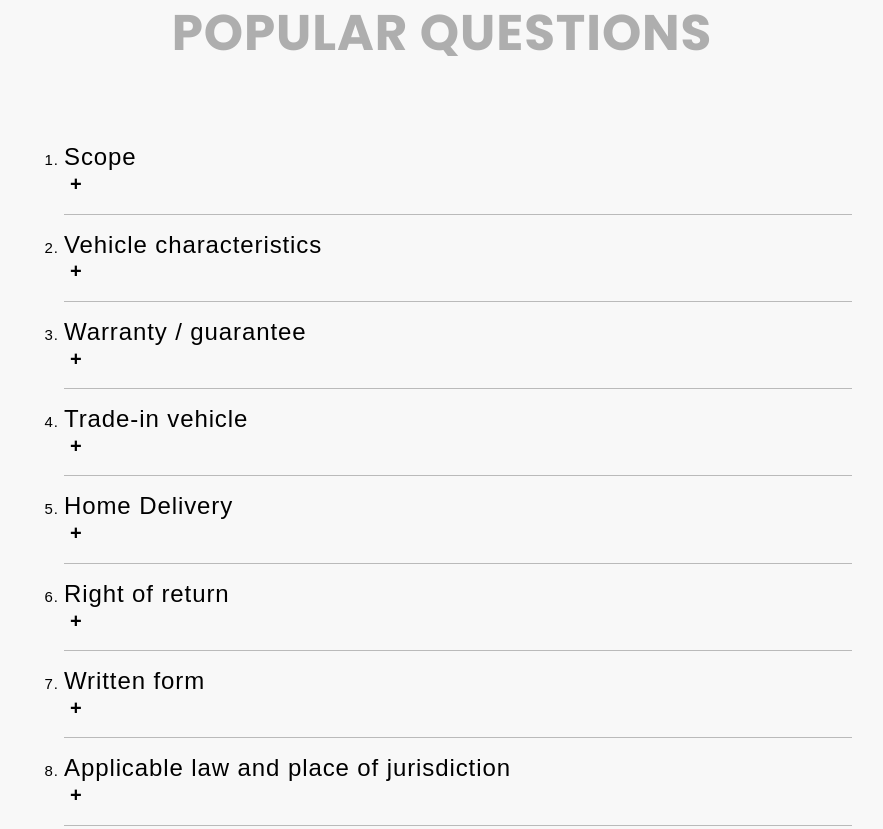
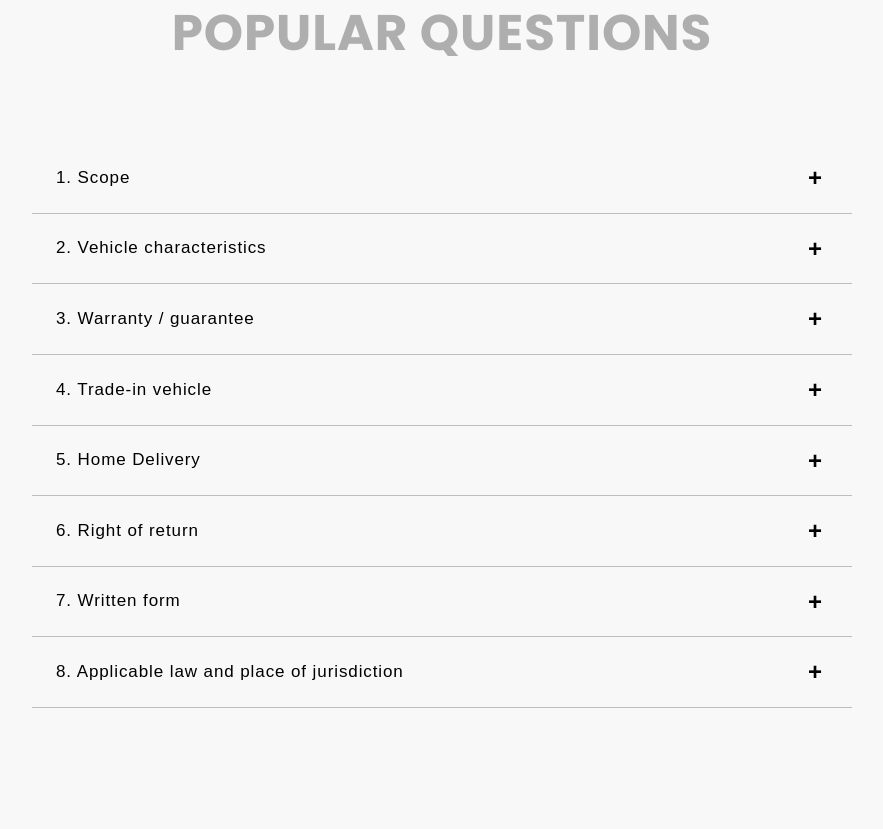
Before and after one commit to magistrkim/monza, a website built with Parcel: page src/index.html in a window 1280 px wide. Shown: the part 3224-4053 px from the top of the page, without its empty margins (198-1081 px from the left). Built offline with nearby package versions, Linux system fonts and the light colour scheme; no server answers.

Commit message:
Complete Questions section styles

```diff
--- a/src/data/questions.js
+++ b/src/data/questions.js
@@ -1,33 +1,41 @@
 export const questions = [
   {
+    id: '1',
     title: 'Scope',
     text: 'The scope of the car rental agreement defines the terms and conditions under which the rental service is provided, including the duration, permitted usage, and any limitations or restrictions imposed on the rental vehicle',
   },
   {
+    id: '2',
     title: 'Vehicle characteristics',
     text: 'Includes detailed information about the rental vehicle, such as its make, model, year, mileage, fuel type, and any additional features or accessories that come with the car.',
   },
   {
+    id: '3',
     title: 'Warranty / guarantee',
     text: "The statutory warranty is completely excluded to the extent permitted by law. If the vehicle still has a current factory warranty, a sales representative (brand representative) of the manufacturer shall provide the services owed therein. If there is a factory warranty, the beginning of the warranty for new vehicles or vehicles with a current manufacturer's warranty is not the date of the first placing on the market, but the beginning of the warranty in the manufacturer's system or the contractually agreed beginning of the warranty, if any. If there is a special warranty insurance for the vehicle, this will take the place of the material warranty according to section 3.1 and replace it. In this case, the General Terms and Conditions of the respective warranty service provider apply.",
   },
   {
+    id: '4',
     title: 'Trade-in vehicle',
     text: 'Customers can trade in their old vehicle as part of the rental agreement, which can help reduce the overall rental cost. The trade-in vehicles value is assessed based on its condition, age, and market value',
   },
   {
+    id: '5',
     title: 'Home Delivery',
     text: 'For convenience, some car rental services offer home delivery options, allowing customers to have the rental car delivered directly to their doorstep and picked up from their location at the end of the rental period.',
   },
   {
+    id: '6',
     title: 'Right of return',
     text: 'The right of return policy outlines the conditions under which a customer can return the rental vehicle earlier than the agreed rental period, including any potential fees or penalties that may apply.',
   },
   {
+    id: '7',
     title: 'Written form',
     text: 'All terms, conditions, and agreements related to the car rental must be documented in written form to ensure clarity and legal enforceability for both the rental company and the customer.',
   },
   {
+    id: '8',
     title: 'Applicable law and place of jurisdiction',
     text: 'This section specifies the legal framework governing the car rental agreement, including the applicable laws and the designated place of jurisdiction for resolving any disputes that may arise.',
   },
--- a/src/js/questionsMarkup.js
+++ b/src/js/questionsMarkup.js
@@ -6,12 +6,16 @@ questions.forEach(question => {
   const liElement = document.createElement('li');
   liElement.classList.add('quest-item');
   liElement.innerHTML = `
-    <h4 class="quest-subtitle">${question.title}</h4>
-    <p class="quest-text hidden">${question.text}</p>
+  <div  class="quest-wrapper">
+    <h4 class="quest-subtitle">${question.id}. ${question.title}</h4>
     <button class="quest-btn" type="button">
        <span class="plus">+</span><span class="minus hidden">-</span>
     </button>
-    <hr>
+
+</div>
+<div class="hidden">
+    <p class="quest-text">${question.text}</p>
+</div>
   `;
 
   questionsListEl.appendChild(liElement);
@@ -19,12 +23,14 @@ questions.forEach(question => {
 
 document.querySelectorAll('.quest-btn').forEach(button => {
   button.addEventListener('click', function () {
-    const p = this.previousElementSibling;
+    const textDiv = this.parentElement.nextElementSibling;
     const plus = this.querySelector('.plus');
     const minus = this.querySelector('.minus');
 
-    p.classList.toggle('hidden');
+    textDiv.classList.toggle('hidden');
     plus.classList.toggle('hidden');
     minus.classList.toggle('hidden');
+
+    this.closest('.quest-item').classList.toggle('expanded');
   });
 });
--- a/src/partials/questions.html
+++ b/src/partials/questions.html
@@ -1,6 +1,6 @@
 <section id="questions">
   <div class="quest-container">
     <h2 class="quest-title">Popular Questions</h2>
-    <ol class="quest-list" id="quest-list"></ol>
+    <ul class="quest-list" id="quest-list"></ul>
   </div>
 </section>
--- a/src/sass/components/_questions.scss
+++ b/src/sass/components/_questions.scss
@@ -35,13 +35,41 @@
   margin: 0 auto;
   max-width: 820px;
 }
+.quest-item {
+  border-bottom: 1px solid $borderColor;
+  font-size: 17px;
+  font-weight: 500;
+  padding: 0 24px 0 24px;
+}
+.quest-subtitle {
+  font-size: 17px;
+  font-weight: 500;
+}
+.quest-wrapper {
+  display: flex;
+  justify-content: space-between;
+  align-items: center;
+  padding-top: 20px;
+  padding-bottom: 20px;
+}
+.quest-item:hover,
+.quest-item:focus {
+  color: $accentColor;
+}
+
+.quest-item:hover .plus,
+.quest-item:focus .plus,
+.quest-item:hover .minus,
+.quest-item:focus .minus {
+  color: $accentColor;
+}
+.quest-item.expanded {
+  background-color: #ffffff;
+  box-shadow: rgba(100, 100, 111, 0.5) 0px 7px 29px 0px;
+}
 .hidden {
   display: none;
 }
-.quest-item {
-  margin-bottom: 10px;
-}
-
 .quest-btn {
   background: none;
   border: none;
@@ -51,10 +79,10 @@
 
 .quest-btn .plus,
 .quest-btn .minus {
-  font-size: 20px;
+  font-size: 24px;
   font-weight: bold;
 }
 
 .quest-text {
-  margin: 10px 0;
+  margin: 0 0 20px 0;
 }
```
